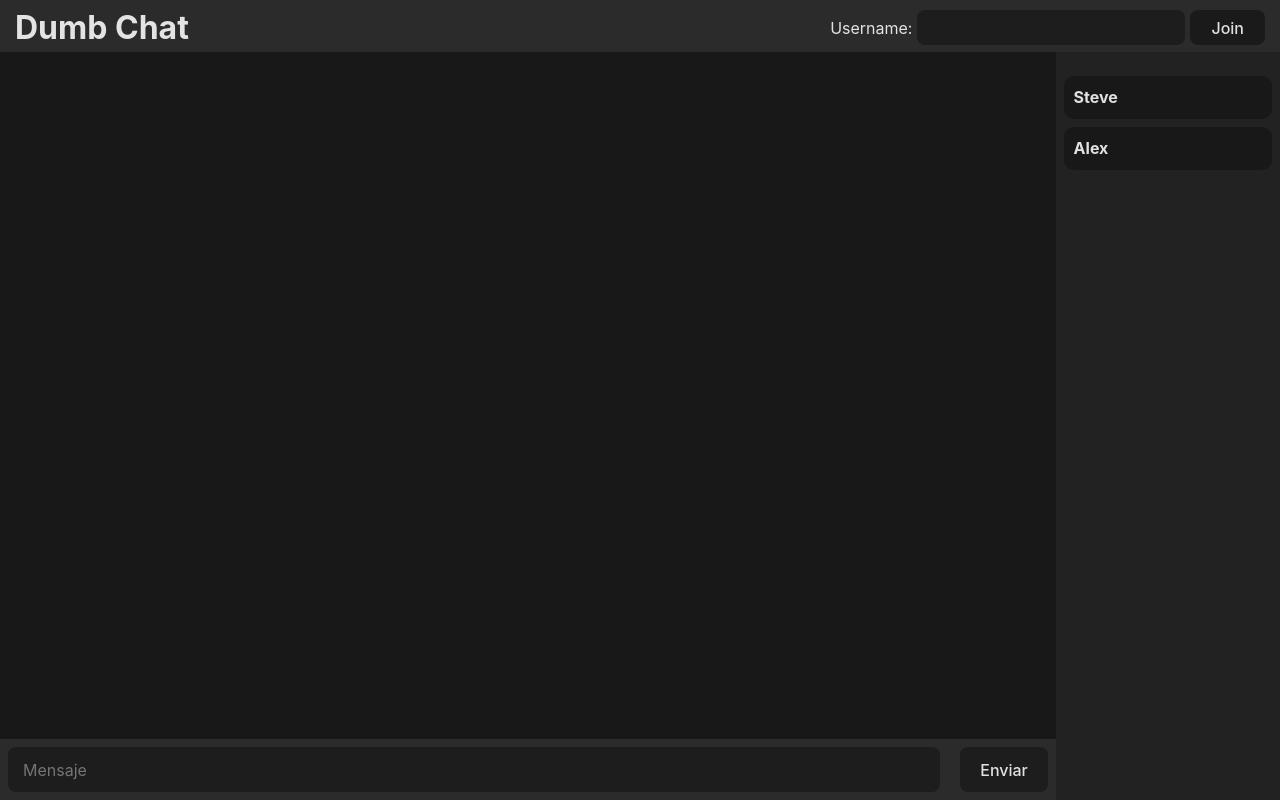
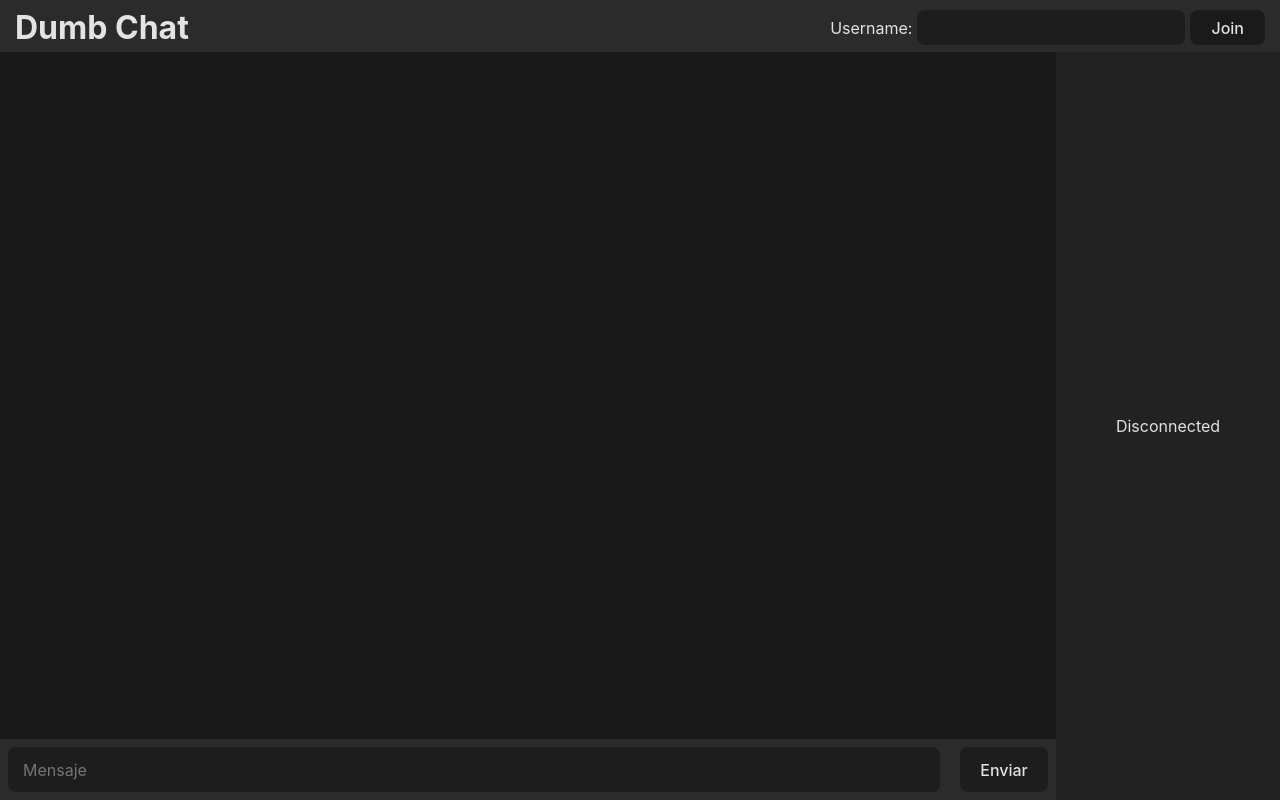
Before and after one commit to ushu3323/dumb-chat-app, a React (Vite) app: page / in a window 1280 px wide. Built offline with nearby package versions, Linux system fonts and the light colour scheme.

Commit message:
Show connected users in UsersSidebar

```diff
--- a/src/client/Chat.tsx
+++ b/src/client/Chat.tsx
@@ -5,10 +5,8 @@ import Message from "./components/Message/Message";
 import UsernamePrompt from "./components/UsernamePrompt/UsernamePrompt";
 import UsersSidebar from "./components/UsersSidebar/UsersSidebar";
 
-const USERS = ["Steve", "Alex"];
-
 export default function Chat() {
-  const { chat, username, join } = useChatSession();
+  const { chat, username, join, connectedUsers } = useChatSession();
 
   const handleMessageSubmit = (e: FormEvent<HTMLFormElement>) => {
     e.preventDefault();
@@ -61,7 +59,7 @@ export default function Chat() {
             </form>
           </div>
         </div>
-        <UsersSidebar users={USERS} />
+        <UsersSidebar username={username} users={connectedUsers} />
       </div>
     </>
   );
--- a/src/client/components/UsersSidebar/UsersSidebar.tsx
+++ b/src/client/components/UsersSidebar/UsersSidebar.tsx
@@ -1,19 +1,41 @@
+import { User } from "../../../types/chat";
 import "./UsersSidebar.css";
 
 interface Props {
-  users: string[];
+  username: string | null;
+  users: User[] | null;
 }
 
 export default function UsersSidebar(props: Props) {
-  const { users } = props;
+  const { username, users } = props;
 
   return (
     <aside className="users-sidebar">
-      <ul className="users-list">
-        {users.map((username) => (
-          <li className="users-list--item" key={username}>{username}</li>
-        ))}
-      </ul>
+      {users ? (
+        <ul className="users-list">
+          <li className="users-list--item">
+            {username}{" "}
+            <span style={{color:"gray"}}>(me)</span>
+          </li>
+          {users.map((user) => (
+            <li className="users-list--item" key={user.id}>
+              {user.username}
+            </li>
+          ))}
+        </ul>
+      ) : (
+        <div
+          style={{
+            height: "100%",
+            display: "flex",
+            flexDirection: "column",
+            justifyContent: "center",
+            alignItems: "center",
+          }}
+        >
+          Disconnected
+        </div>
+      )}
     </aside>
   );
 }
```
